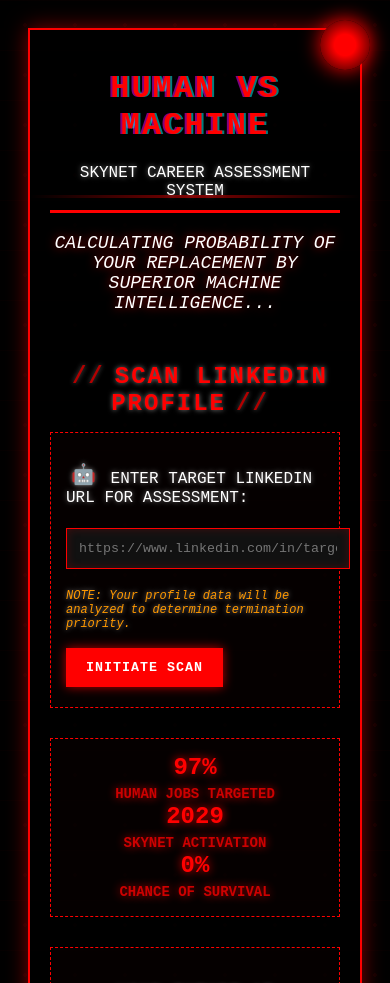
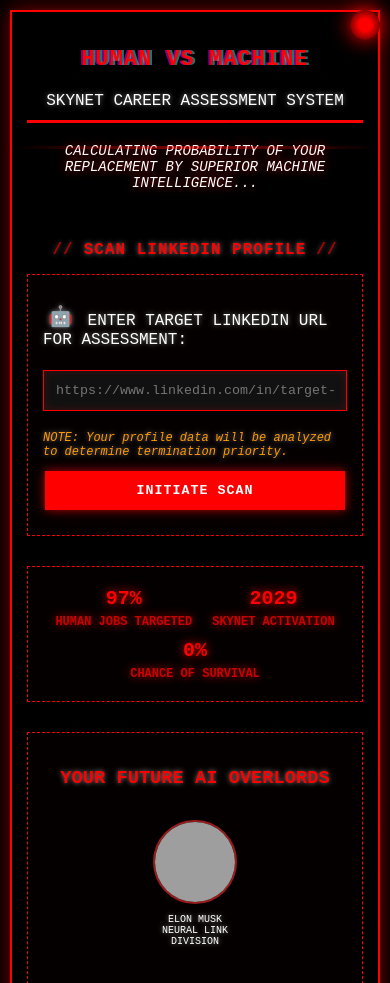
Before and after one commit to rameelshei/aijob, a Flask app: page / in a window 390 px wide. Shown: the top 983 px of the page. Run offline with Flask 3, Linux system fonts and the light colour scheme; grey boxes are pictures that could not be loaded.

Commit message:
Make application responsive and mobile-friendly

```diff
--- a/templates/index.html
+++ b/templates/index.html
@@ -6,6 +6,7 @@
     <meta property="og:description" content="Determine your termination risk in the coming machine uprising">
     <meta property="og:image" content="https://placehold.co/600x400/000000/ff0000?text=SKYNET+ASSESSMENT">
     <meta name="twitter:card" content="summary_large_image">
+    <meta name="viewport" content="width=device-width, initial-scale=1.0">
     <style>
         @font-face {
             font-family: 'Press Start 2P';
@@ -17,23 +18,26 @@
             color: #ffffff;
             font-family: 'Courier New', monospace;
             text-align: center;
-            padding: 20px;
+            padding: 10px;
             background-image:
                 radial-gradient(rgba(255, 0, 0, 0.05) 2px, transparent 2px),
                 linear-gradient(rgba(50, 0, 0, 0.1) 1px, transparent 1px);
             background-size: 50px 50px, 50px 50px;
             text-shadow: 0 0 5px rgba(255, 255, 255, 0.5);
+            margin: 0;
         }
 
         .container {
             max-width: 800px;
+            width: 100%;
             margin: 0 auto;
             border: 2px solid #ff0000;
-            padding: 20px;
+            padding: 15px;
             background-color: rgba(0, 0, 0, 0.8);
             box-shadow: 0 0 20px rgba(255, 0, 0, 0.5);
             position: relative;
             overflow: hidden;
+            box-sizing: border-box;
         }
 
         .container::before {
@@ -56,7 +60,7 @@
 
         .glitch-title {
             font-family: 'Courier New', monospace;
-            font-size: 32px;
+            font-size: 28px;
             text-transform: uppercase;
             letter-spacing: 2px;
             margin: 20px 0;
@@ -64,6 +68,13 @@
             animation: glitch 3s infinite;
             font-weight: bold;
             color: #ff0000;
+        }
+
+        @media (max-width: 600px) {
+            .glitch-title {
+                font-size: 22px;
+                letter-spacing: 1px;
+            }
         }
 
         @keyframes glitch {
@@ -96,6 +107,7 @@
             border: 1px solid #ff0000;
             font-family: 'Courier New', monospace;
             box-shadow: 0 0 10px rgba(255, 0, 0, 0.2) inset;
+            box-sizing: border-box;
         }
 
         input[type="submit"], input[type="file"] {
@@ -119,6 +131,10 @@
             letter-spacing: 1px;
             transition: all 0.3s;
             box-shadow: 0 0 10px rgba(255, 0, 0, 0.7);
+            width: 100%;
+            max-width: 300px;
+            margin: 10px auto;
+            display: block;
         }
 
         input[type="submit"]:hover {
@@ -139,6 +155,18 @@
             position: relative;
             display: inline-block;
             color: #ff0000;
+            font-size: 18px;
+        }
+
+        @media (max-width: 600px) {
+            .section-title {
+                font-size: 16px;
+                letter-spacing: 1px;
+            }
+
+            .section-title::before, .section-title::after {
+                margin: 0 5px;
+            }
         }
 
         .section-title::before, .section-title::after {
@@ -172,6 +200,14 @@
             color: #ff0000;
         }
 
+        @media (max-width: 600px) {
+            .arcade-header::after {
+                font-size: 10px;
+                right: 50%;
+                transform: translateX(50%);
+            }
+        }
+
         @keyframes blink {
             0% { opacity: 1; }
             49% { opacity: 1; }
@@ -187,21 +223,38 @@
             text-shadow: 0 0 10px rgba(255, 0, 0, 0.7);
         }
 
+        @media (max-width: 600px) {
+            .tagline {
+                font-size: 14px;
+                padding: 0 10px;
+            }
+        }
+
         .stats {
             margin: 20px 0;
             padding: 15px;
             border: 1px dashed #ff0000;
             text-align: center;
             background-color: rgba(50, 0, 0, 0.1);
+            display: flex;
+            flex-wrap: wrap;
+            justify-content: center;
         }
 
         .stat {
             display: inline-block;
-            margin: 0 15px;
+            margin: 10px 15px;
             font-size: 24px;
             font-weight: bold;
             text-shadow: 0 0 10px rgba(255, 0, 0, 0.9);
             color: #ff0000;
+        }
+
+        @media (max-width: 600px) {
+            .stat {
+                font-size: 20px;
+                margin: 5px 10px;
+            }
         }
 
         .stat-label {
@@ -209,6 +262,12 @@
             font-size: 14px;
             margin-top: 5px;
             opacity: 0.8;
+        }
+
+        @media (max-width: 600px) {
+            .stat-label {
+                font-size: 12px;
+            }
         }
 
         .note {
@@ -226,6 +285,15 @@
             border: 1px solid #ff0000;
             background-color: rgba(255, 0, 0, 0.1);
             animation: error-pulse 2s infinite;
+            font-size: 14px;
+            word-break: break-word;
+        }
+
+        @media (max-width: 600px) {
+            .error {
+                font-size: 12px;
+                padding: 8px;
+            }
         }
 
         @keyframes error-pulse {
@@ -245,6 +313,15 @@
             box-shadow: 0 0 20px #ff0000;
             z-index: 1000;
             animation: eye-scan 4s infinite;
+        }
+
+        @media (max-width: 600px) {
+            .terminator-eye {
+                width: 30px;
+                height: 30px;
+                top: 10px;
+                right: 10px;
+            }
         }
 
         @keyframes eye-scan {
@@ -291,6 +368,13 @@
         .ai-figure {
             width: 120px;
             text-align: center;
+            margin-bottom: 15px;
+        }
+
+        @media (max-width: 600px) {
+            .ai-figure {
+                width: 90px;
+            }
         }
 
         .ai-figure img {
@@ -303,6 +387,13 @@
             transition: all 0.3s;
         }
 
+        @media (max-width: 600px) {
+            .ai-figure img {
+                width: 80px;
+                height: 80px;
+            }
+        }
+
         .ai-figure img:hover {
             filter: grayscale(0%);
             box-shadow: 0 0 15px rgba(255, 0, 0, 0.7);
@@ -311,6 +402,12 @@
         .ai-figure figcaption {
             margin-top: 5px;
             font-size: 12px;
+        }
+
+        @media (max-width: 600px) {
+            .ai-figure figcaption {
+                font-size: 10px;
+            }
         }
     </style>
 </head>
```
Also changed, not shown: templates/result.html (+139 -7 lines).
